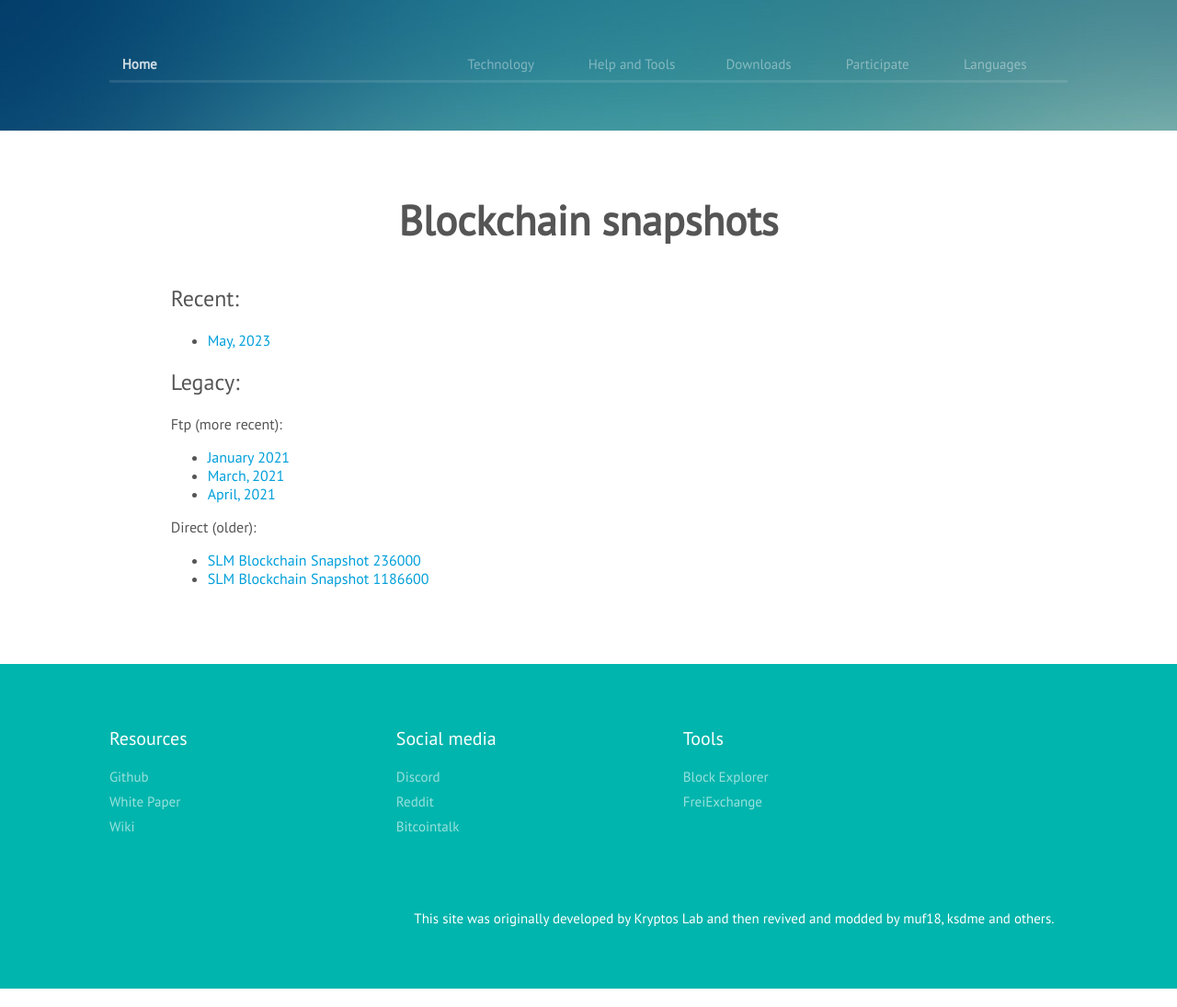
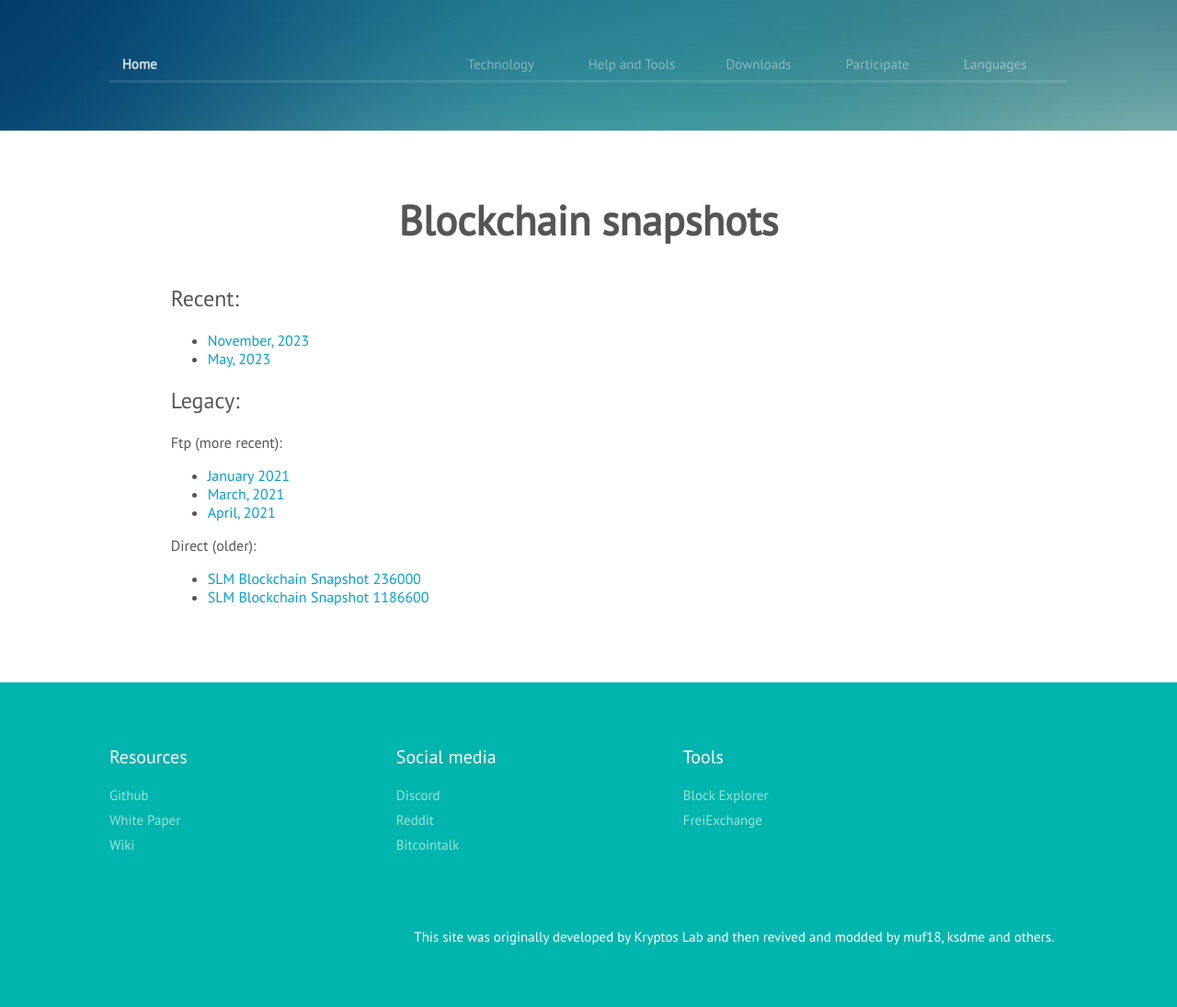
Before and after one commit to slimcoin-project/slimcoin-project.github.io, a Jekyll site: the page built from content/en/snapshots.md, in a window 1280 px wide. Shown: the whole page at 92% size. Built offline with Jekyll 4.4.1, drawn with Linux system fonts in a browser that asks for light colours; some web fonts are replaced.

Commit message:
Update snapshots.md
adding a new snapshot

```diff
--- a/content/en/snapshots.md
+++ b/content/en/snapshots.md
@@ -10,6 +10,7 @@ priority: 10
 ---
 
 # Recent:
+* [November, 2023](https://ysnd.it/hy2BWI21){:target="_blank"}
 * [May, 2023](https://ysnd.it/20MxZ0xD){:target="_blank"}
 
 # Legacy:
```
